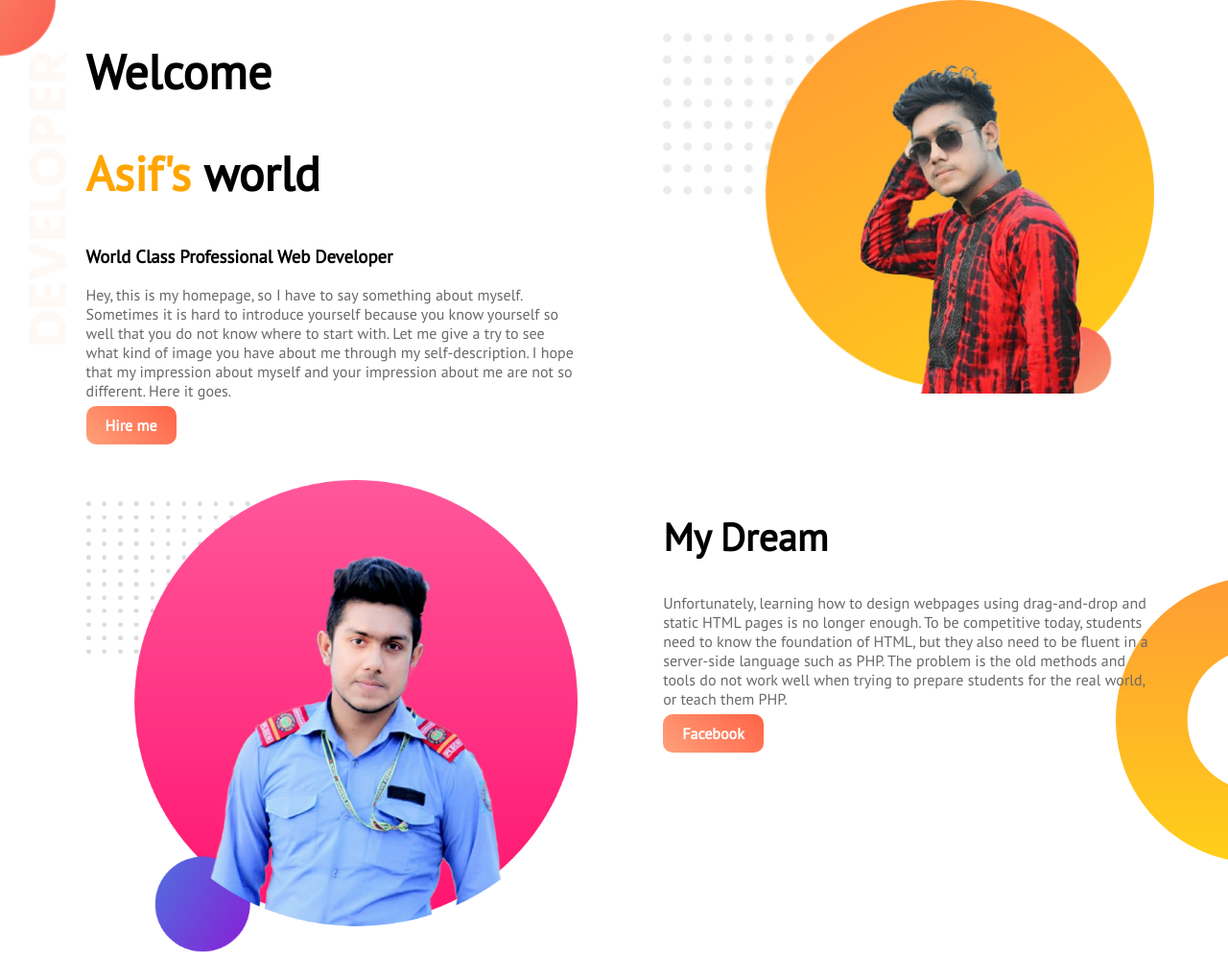
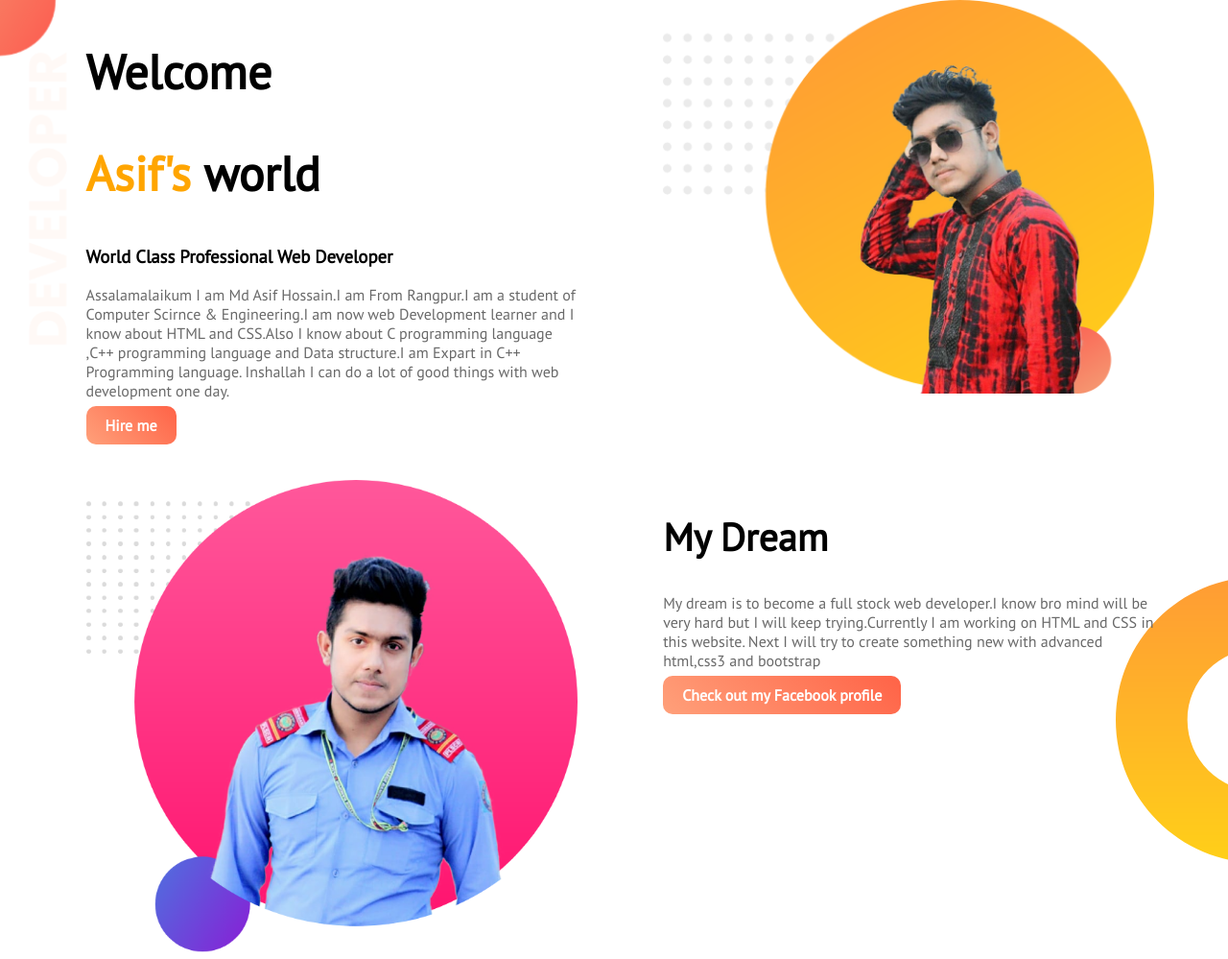
Before and after one commit to asifhossain2k20/web-protfolio, a plain HTML site: page index.html in a window 1280 px wide. Shown: the top 999 px of the page at 96% size. Drawn offline with Linux system fonts and the light colour scheme.

Commit message:
Add files via upload

```diff
--- a/index.html
+++ b/index.html
@@ -13,7 +13,8 @@
     <h1>Welcome</h1>
     <h1><span class="orange-highlight">Asif's </span>world</h1>
     <h3>World Class Professional Web Developer</h3>
-    <p>Hey, this is my homepage, so I have to say something about myself. Sometimes it is hard to introduce yourself because you know yourself so well that you do not know where to start with. Let me give a try to see what kind of image you have about me through my self-description. I hope that my impression about myself and your impression about me are not so different. Here it goes.</p>
+    <p>Assalamalaikum I am Md Asif Hossain.I am From Rangpur.I am a student of Computer Scirnce & Engineering.I am now web Development learner and I know about HTML and CSS.Also I know about C programming language ,C++ programming language and Data structure.I am Expart in C++ Programming language.
+    Inshallah I can do a lot of good things with web development one day.</p>
 
         <a class="link-button" target="_blank" href="
         https://www.linkedin.com/in/md-asif-hossain-08566519a">Hire me</a>
@@ -28,9 +29,11 @@
     </div>
     <div class="half-width">
         <h2>My Dream</h2>
-        <p>Unfortunately, learning how to design webpages using drag-and-drop and static HTML pages is no longer enough. To be competitive today, students need to know the foundation of HTML, but they also need to be fluent in a server-side language such as PHP. The problem is the old methods and tools do not work well when trying to prepare students for the real world, or teach them PHP.
+        <p>
+            My dream is to become a full stock web developer.I know bro mind will be very hard but I will keep trying.Currently I am working on HTML and CSS in this website. Next I will try to create something new with advanced html,css3 and bootstrap
+
         </p>
-        <a class="link-button"target="_blank"href="https://www.facebook.com/asifhossainalifofficial/">Facebook</a>
+        <a class="link-button"target="_blank"href="https://www.facebook.com/asifhossainalifofficial/">Check out my Facebook profile</a>
     </div>
 </section>
 <section class="exprience">
```
